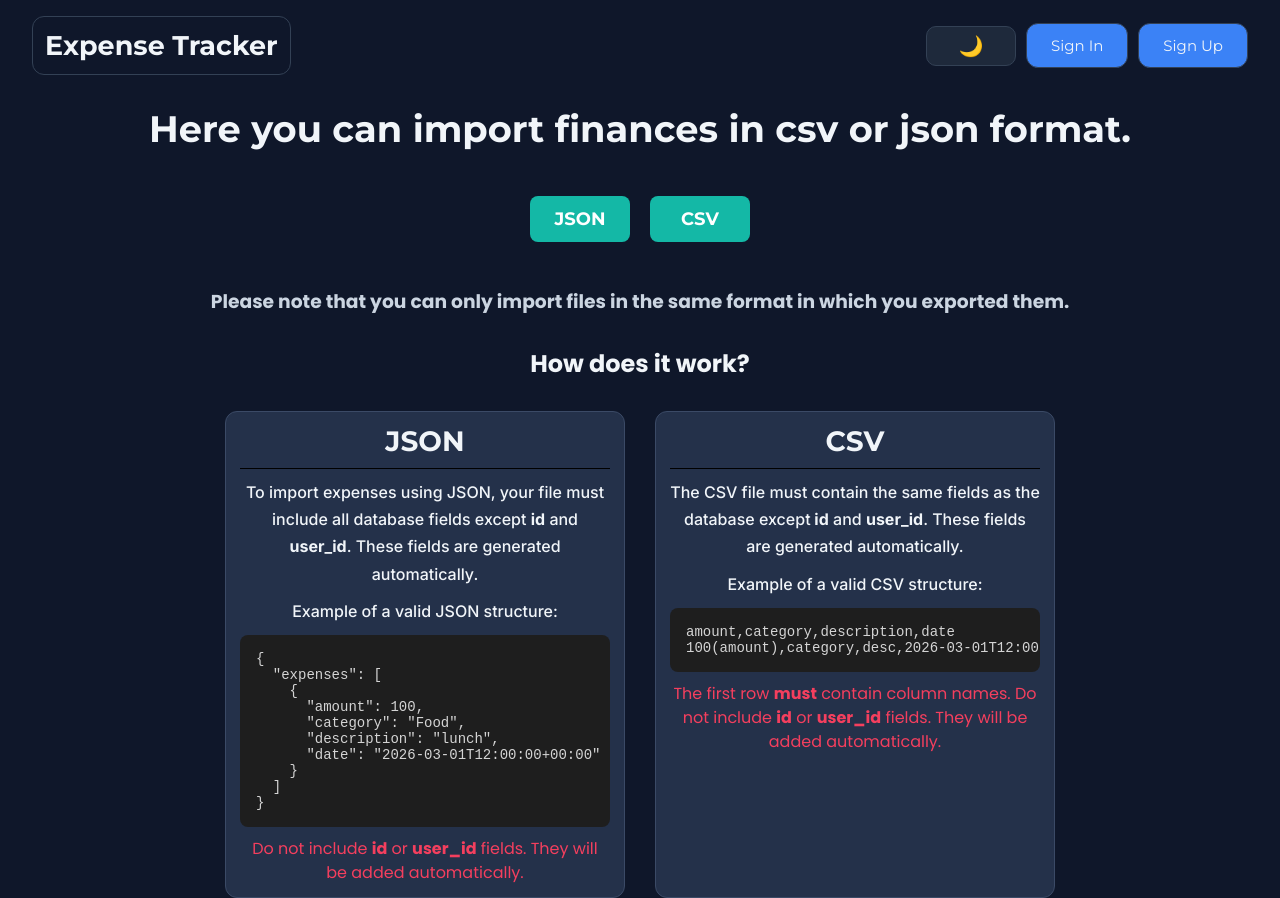
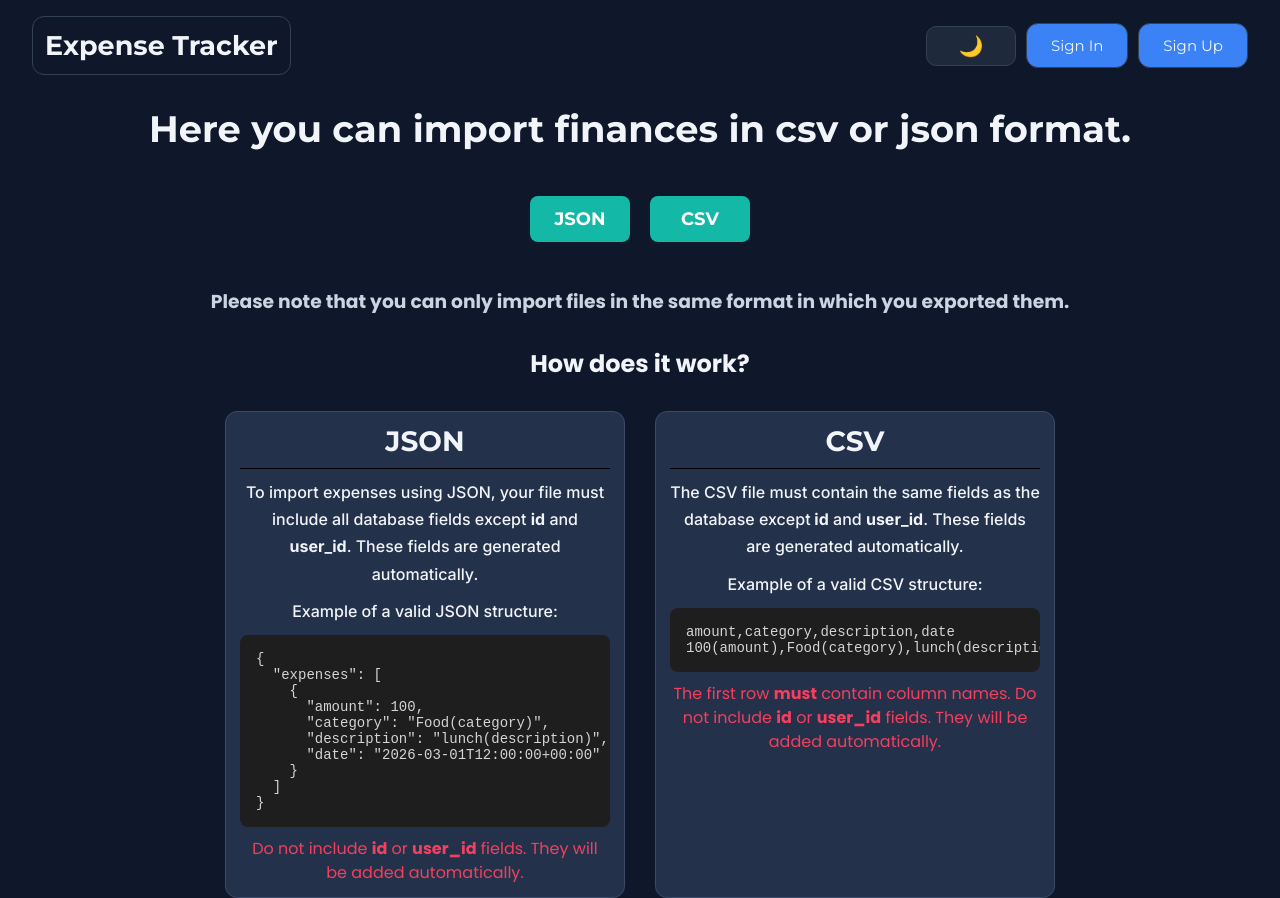
Before and after one commit to endlesssjourney2/finance-tracker, a React (Vite) app: page /import in a window 1280 px wide. Built offline with nearby package versions, Linux system fonts and the light colour scheme; no server answers.

Commit message:
Made a clearer example in guide

```diff
--- a/src/pages/Import/Import.tsx
+++ b/src/pages/Import/Import.tsx
@@ -86,8 +86,8 @@ const Import = () => {
   "expenses": [
     {
       "amount": 100,
-      "category": "Food",
-      "description": "lunch",
+      "category": "Food(category)",
+      "description": "lunch(description)",
       "date": "2026-03-01T12:00:00+00:00"
     }
   ]
@@ -110,7 +110,7 @@ const Import = () => {
 
               <pre className={s.code}>
                 {`amount,category,description,date
-100(amount),category,desc,2026-03-01T12:00:00+00:00`}
+100(amount),Food(category),lunch(description),2026-03-01T12:00:00+00:00`}
               </pre>
               <p className={s.warning}>
                 The first row <b>must</b> contain column names. Do not include{" "}
```
